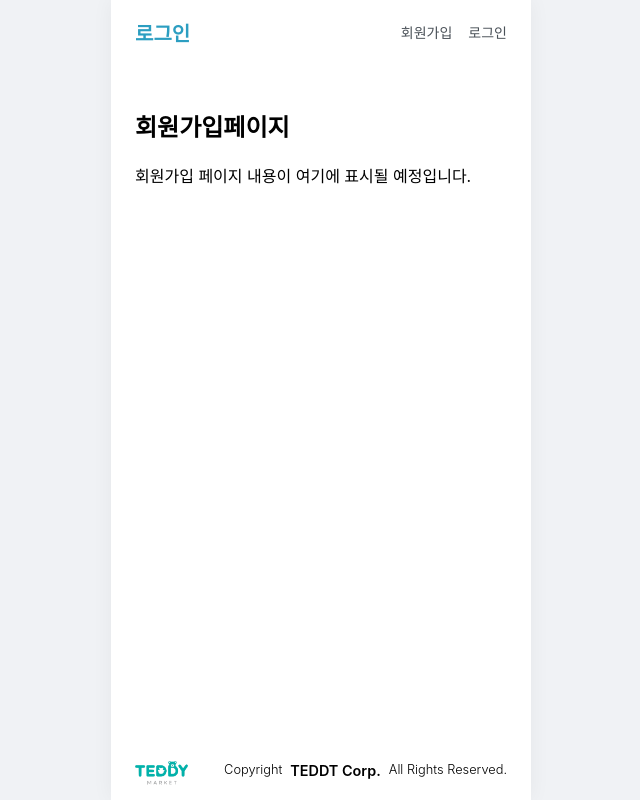
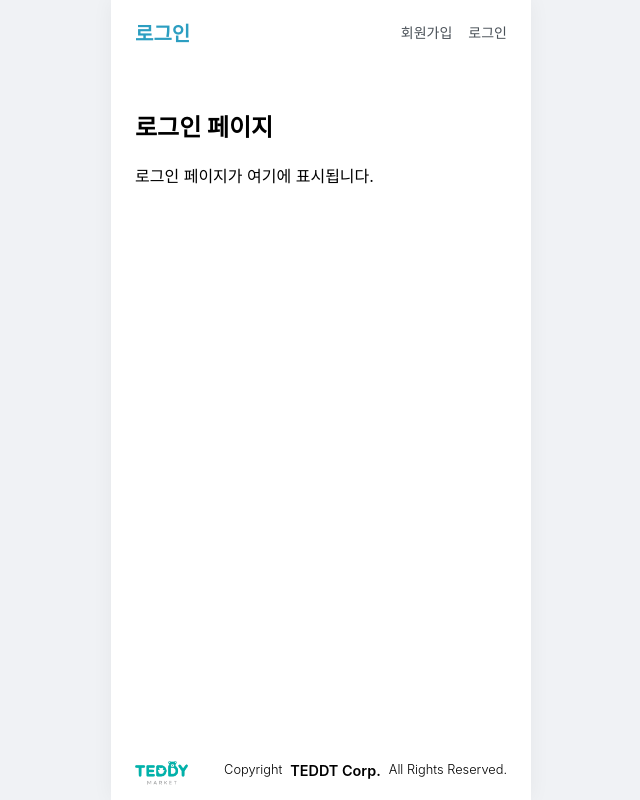
Before and after one commit to anuri01/teddy_market, a React (Vite) app in the folder client/: page /login in a window 1280 px wide. Shown: the whole page, without its empty margins (319-959 px from the left). Built offline with nearby package versions, Linux system fonts and the light colour scheme; no server answers.

Commit message:
메시지 테스트

```diff
--- a/client/src/pages/LoginPage.jsx
+++ b/client/src/pages/LoginPage.jsx
@@ -3,8 +3,8 @@ import React from "react";
 function LoginPage() {
     return (
         <>
-        <h2>회원가입페이지</h2>
-        <p>회원가입 페이지 내용이 여기에 표시될 예정입니다.</p>
+        <h2>로그인 페이지</h2>
+        <p>로그인 페이지가 여기에 표시됩니다.</p>
         </>
     );
 }
```
